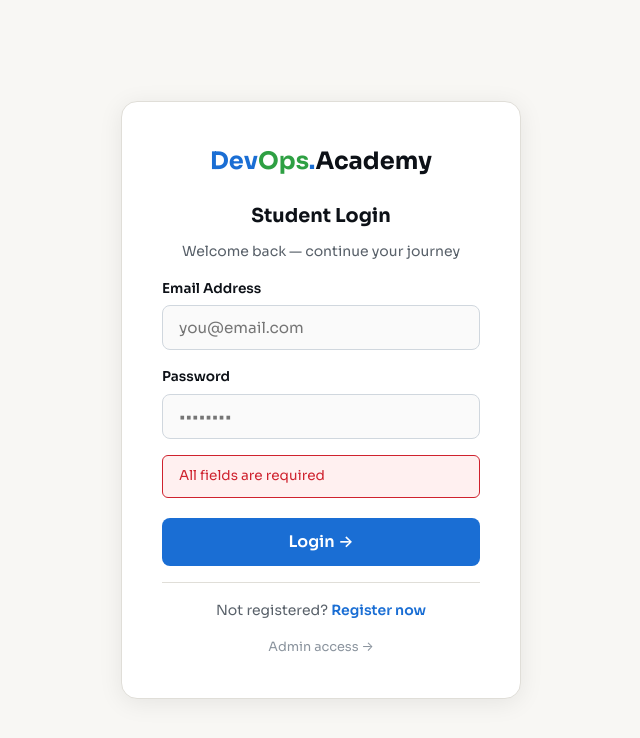
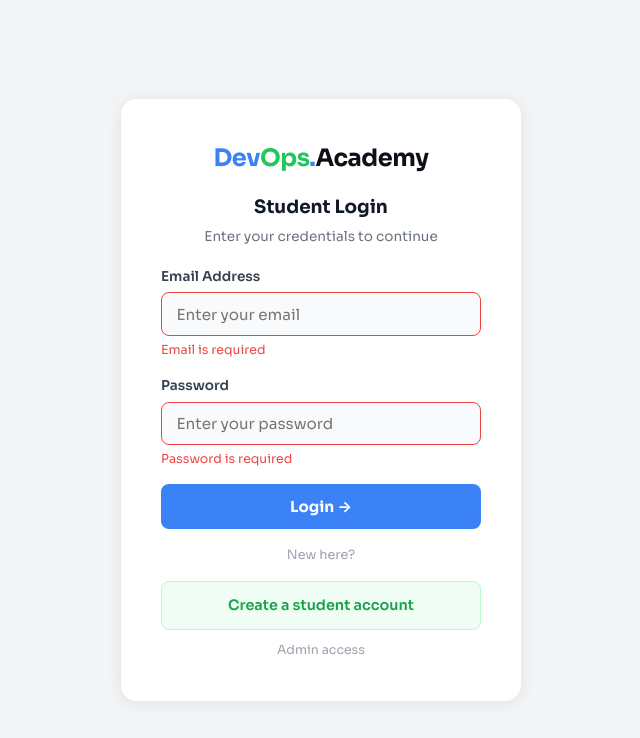
Before and after one commit to Sadiq-code-nest/devops-academy-MERN, a React (Vite) app in the folder frontend/: page /login in a window 1280 px wide. Both pictures are taken after a click on the button "Login →". Shown: the top 738 px of the page, without its empty margins (319-959 px from the left). Built offline with nearby package versions, Linux system fonts and the light colour scheme; no server answers.

Commit message:
Update Login.jsx

```diff
--- a/frontend/src/pages/Login.jsx
+++ b/frontend/src/pages/Login.jsx
@@ -2,25 +2,40 @@ import { useState } from 'react';
 import { useNavigate, Link } from 'react-router-dom';
 import { useAuth } from '../context/AuthContext';
 
+const emailRegex = /^[^\s@]+@[^\s@]+\.[^\s@]+$/;
+
 export default function Login() {
-  const { login }  = useAuth();
-  const navigate   = useNavigate();
-  const [form, setForm]     = useState({ email: '', password: '' });
-  const [error, setError]   = useState('');
+  const { login }   = useAuth();
+  const navigate    = useNavigate();
+  const [form, setForm]       = useState({ email: '', password: '' });
+  const [errors, setErrors]   = useState({});
+  const [apiError, setApiError] = useState('');
   const [loading, setLoading] = useState(false);
 
-  const handle = e => setForm({ ...form, [e.target.name]: e.target.value });
+  const handle = e => {
+    setForm({ ...form, [e.target.name]: e.target.value });
+    setErrors({ ...errors, [e.target.name]: '' });
+    setApiError('');
+  };
+
+  const validate = () => {
+    const e = {};
+    if (!form.email.trim())           e.email    = 'Email is required';
+    else if (!emailRegex.test(form.email)) e.email = 'Enter a valid email';
+    if (!form.password)               e.password = 'Password is required';
+    else if (form.password.length < 6) e.password = 'Minimum 6 characters';
+    return e;
+  };
 
   const submit = async () => {
-    setError('');
-    if (!form.email || !form.password)
-      return setError('All fields are required');
+    const e = validate();
+    if (Object.keys(e).length) return setErrors(e);
     setLoading(true);
     try {
       const user = await login(form.email, form.password);
       navigate('/dashboard');
     } catch (err) {
-      setError(err.response?.data?.message || 'Invalid credentials');
+      setApiError(err.response?.data?.message || 'Invalid credentials');
     } finally {
       setLoading(false);
     }
@@ -31,44 +46,57 @@ export default function Login() {
       <div style={s.card}>
 
         <div style={s.brand}>
-          <span style={{ color: '#1A6ED4' }}>Dev</span>
-          <span style={{ color: '#2EA043' }}>Ops</span>
-          <span style={{ color: '#1A6ED4' }}>.</span>Academy
+          <span style={{ color:'#3B82F6' }}>Dev</span>
+          <span style={{ color:'#22C55E' }}>Ops</span>
+          <span style={{ color:'#3B82F6' }}>.</span>Academy
         </div>
 
-        <h2 style={s.title}>Student Login</h2>
-        <p style={s.sub}>Welcome back — continue your journey</p>
+        <div style={s.headingBlock}>
+          <h2 style={s.title}>Student Login</h2>
+          <p style={s.sub}>Enter your credentials to continue</p>
+        </div>
 
+        {/* Email */}
         <div style={s.field}>
           <label style={s.label}>Email Address</label>
-          <input name="email" type="email" value={form.email}
-            onChange={handle} placeholder="you@email.com"
-            style={s.input} />
+          <input
+            name="email" type="email"
+            value={form.email} onChange={handle}
+            placeholder="Enter your email"
+            style={{ ...s.input, ...(errors.email ? s.inputError : {}) }}
+          />
+          {errors.email && <span style={s.fieldErr}>{errors.email}</span>}
         </div>
 
+        {/* Password */}
         <div style={s.field}>
           <label style={s.label}>Password</label>
-          <input name="password" type="password" value={form.password}
-            onChange={handle} placeholder="••••••••"
-            style={s.input}
-            onKeyDown={e => e.key === 'Enter' && submit()} />
+          <input
+            name="password" type="password"
+            value={form.password} onChange={handle}
+            placeholder="Enter your password"
+            style={{ ...s.input, ...(errors.password ? s.inputError : {}) }}
+            onKeyDown={e => e.key === 'Enter' && submit()}
+          />
+          {errors.password && <span style={s.fieldErr}>{errors.password}</span>}
         </div>
 
-        {error && <div style={s.error}>{error}</div>}
+        {apiError && <div style={s.apiError}>{apiError}</div>}
 
         <button onClick={submit} disabled={loading} style={s.btn}>
           {loading ? 'Logging in...' : 'Login →'}
         </button>
 
-        <div style={s.divider} />
+        <div style={s.divider}>
+          <span style={s.dividerText}>New here?</span>
+        </div>
 
-        <p style={s.registerText}>
-          Not registered?{' '}
-          <Link to="/register" style={s.link}>Register now</Link>
-        </p>
+        <Link to="/register" style={s.registerBtn}>
+          Create a student account
+        </Link>
 
         <Link to="/adminlogin" style={s.adminLink}>
-          Admin access →
+          Admin access
         </Link>
       </div>
     </div>
@@ -78,95 +106,98 @@ export default function Login() {
 const s = {
   page: {
     minHeight: '100vh',
+    background: '#F3F4F6',
     display: 'flex',
     alignItems: 'center',
     justifyContent: 'center',
-    background: '#F8F7F4',
     padding: '1rem',
   },
   card: {
-    background: '#fff',
-    border: '1px solid #E0DED8',
+    background: '#FFFFFF',
     borderRadius: '16px',
     padding: '2.5rem',
     width: '100%',
     maxWidth: '400px',
     display: 'flex',
     flexDirection: 'column',
-    gap: '1rem',
-    boxShadow: '0 4px 24px rgba(0,0,0,0.08)',
+    gap: '.9rem',
+    boxShadow: '0 2px 16px rgba(0,0,0,0.08)',
   },
   brand: {
     fontSize: '1.5rem',
-    fontWeight: '700',
+    fontWeight: '800',
     textAlign: 'center',
-    marginBottom: '.25rem',
+    letterSpacing: '-.5px',
   },
-  title: {
-    fontSize: '1.2rem',
-    fontWeight: '700',
-    color: '#0D1117',
-    textAlign: 'center',
-    margin: 0,
-  },
-  sub: {
-    color: '#586069',
-    fontSize: '.875rem',
-    textAlign: 'center',
-    marginTop: '-.5rem',
-  },
-  field: { display: 'flex', flexDirection: 'column', gap: '.35rem' },
-  label: { fontSize: '.85rem', fontWeight: '600', color: '#0D1117' },
+  headingBlock: { textAlign: 'center', marginBottom: '.25rem' },
+  title: { fontSize: '1.15rem', fontWeight: '700', color: '#111827', margin: 0 },
+  sub:   { fontSize: '.85rem', color: '#6B7280', marginTop: '.3rem' },
+  field: { display: 'flex', flexDirection: 'column', gap: '.3rem' },
+  label: { fontSize: '.85rem', fontWeight: '600', color: '#374151' },
   input: {
-    padding: '.75rem 1rem',
-    border: '1px solid #D0D7DE',
+    padding: '.7rem .9rem',
+    border: '1.5px solid #E5E7EB',
     borderRadius: '8px',
-    background: '#FAFAFA',
-    color: '#0D1117',
     fontSize: '.95rem',
+    color: '#111827',
+    background: '#F9FAFB',
     outline: 'none',
     fontFamily: 'inherit',
+    transition: 'border .2s',
+  },
+  inputError: { borderColor: '#EF4444' },
+  fieldErr:   { fontSize: '.78rem', color: '#EF4444' },
+  apiError: {
+    background: '#FEF2F2',
+    border: '1px solid #FECACA',
+    color: '#DC2626',
+    padding: '.6rem .9rem',
+    borderRadius: '8px',
+    fontSize: '.85rem',
   },
   btn: {
-    padding: '.85rem',
-    background: '#1A6ED4',
+    padding: '.8rem',
+    background: '#3B82F6',
     color: '#fff',
     border: 'none',
     borderRadius: '8px',
-    fontSize: '1rem',
-    fontWeight: '600',
+    fontSize: '.95rem',
+    fontWeight: '700',
     cursor: 'pointer',
-    marginTop: '.25rem',
     fontFamily: 'inherit',
-  },
-  error: {
-    background: '#FFF0F0',
-    border: '1px solid #CF222E',
-    color: '#CF222E',
-    padding: '.6rem 1rem',
-    borderRadius: '6px',
-    fontSize: '.85rem',
+    transition: 'opacity .2s',
   },
   divider: {
-    height: '1px',
-    background: '#E0DED8',
+    display: 'flex',
+    alignItems: 'center',
+    gap: '.75rem',
+    margin: '.1rem 0',
   },
-  registerText: {
+  dividerText: {
+    fontSize: '.8rem',
+    color: '#9CA3AF',
+    whiteSpace: 'nowrap',
+    flex: 1,
     textAlign: 'center',
-    fontSize: '.875rem',
-    color: '#586069',
-    margin: 0,
   },
-  link: {
-    color: '#1A6ED4',
+  registerBtn: {
+    display: 'block',
+    padding: '.75rem',
+    background: '#F0FDF4',
+    border: '1.5px solid #BBF7D0',
+    borderRadius: '8px',
+    color: '#16A34A',
+    textAlign: 'center',
+    fontSize: '.9rem',
     fontWeight: '600',
     textDecoration: 'none',
   },
   adminLink: {
+    display: 'block',
     textAlign: 'center',
-    fontSize: '.8rem',
-    color: '#8B949E',
+    fontSize: '.78rem',
+    color: '#9CA3AF',
     textDecoration: 'none',
-    display: 'block',
+    marginTop: '-.2rem',
   },
 };
```
